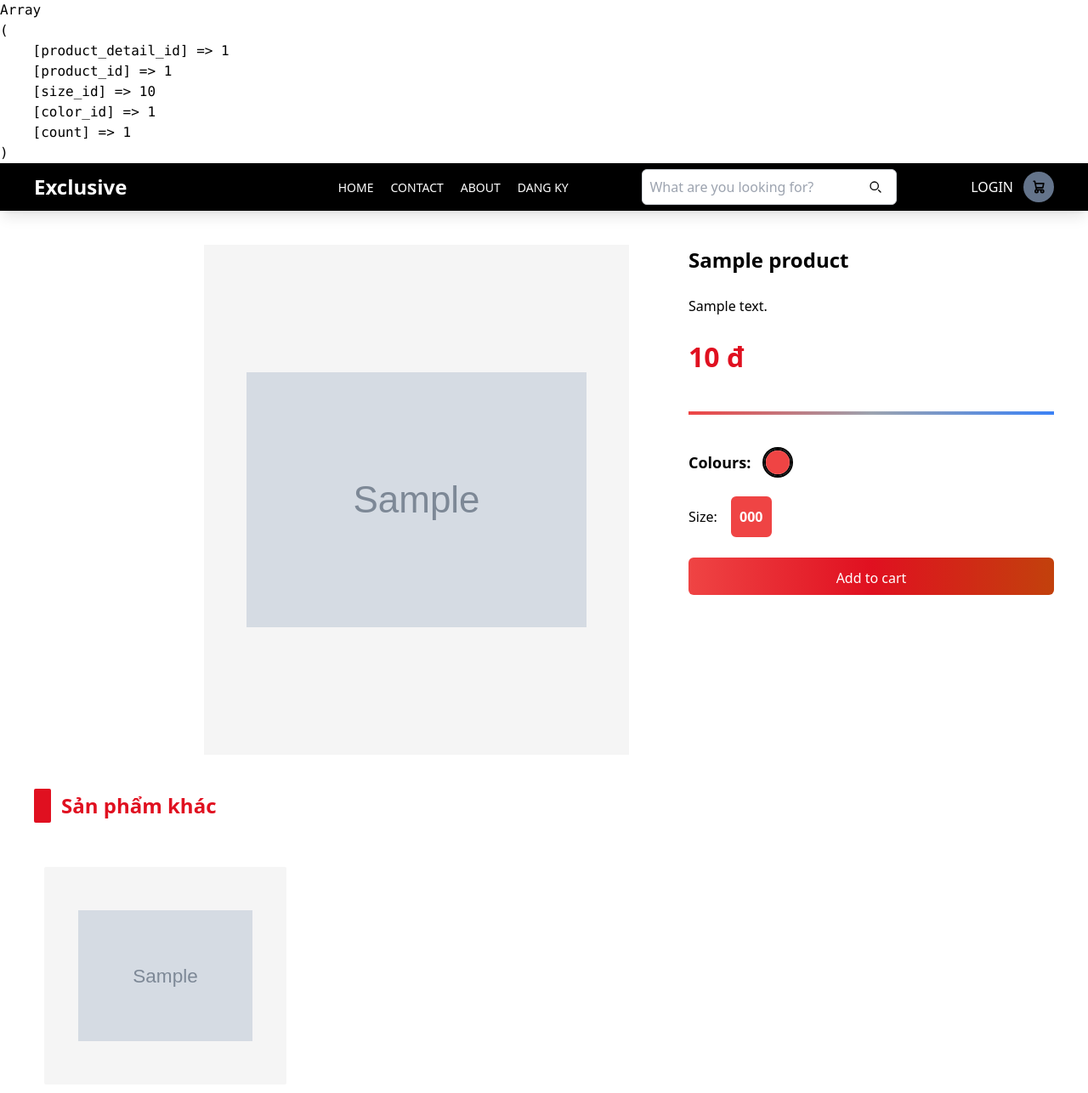
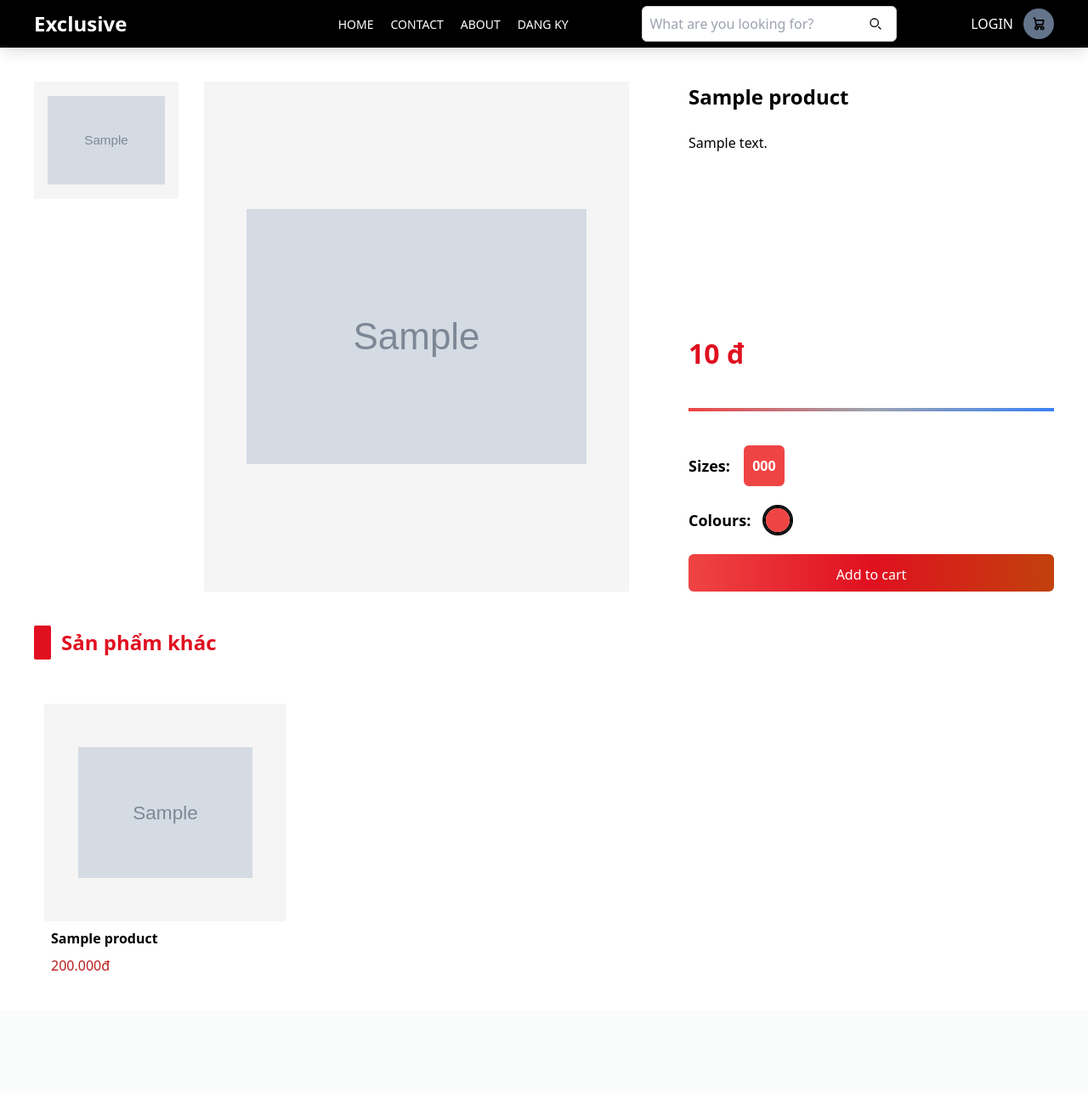
Before and after one commit to NguyenMinhToan003/DA_PHP, a PHP site: page /index.php?page=sanpham&id=1 in a window 1280 px wide. Shown: the top 1286 px of the page at 85% size. After the commit the page ends 1142 px from the top, so only its background shows below. Run offline with PHP 8.4, Linux system fonts and the light colour scheme; data comes from the database, SQL or seed files in the repository; tables that the repository leaves empty hold one stand-in row (values such as "Sample post"); grey boxes marked "Sample" are stand-in pictures; some libraries are stand-ins or nearby versions.

Commit message:
Fix Cart

```diff
--- a/class/Product.php
+++ b/class/Product.php
@@ -12,17 +12,8 @@
     $sql = 'select * from products join images on products.product_id=images.product_id where id=?';
     return $this->selectSQL($sql, [$id]);
   }
-  function getProductDetails($id)
-  {
-    $sql = 'SELECT * from product_detail where product_id=?';
-    return $this->selectSQL($sql, [$id]);
-  }
-  function getProductDetail($product_id, $color_id, $size_id)
-  {
-    $sql = 'SELECT * from product_detail where product_id=? and color_id=? and size_id=?';
-    echo $sql;
-    return $this->selectSQL($sql, [$product_id, $color_id, $size_id]) || [];
-  }
+
+
   function getProducts($key = '', $catagoriesId = 0)
   {
     $sql = 'SELECT * FROM products WHERE name LIKE ?';
@@ -52,49 +43,109 @@
 
   function getImages($id)
   {
-    return $this->selectSQL('select * from images where product_id=?', [$id]);
-  }
-
-  function getColors($id)
-  {
-    $sql = 'SELECT * from colors JOIN product_detail
-            on colors.color_id = product_detail.color_id
-            where product_detail.product_id=?';
-    $data = $this->selectSQL($sql, [$id]) ?? [];
-    return $data;
+    $sql = 'SELECT url_image FROM images WHERE product_id = ?';
+    return $this->selectSQL($sql, [$id]);
   }
 
   function getSizes($id)
   {
-    $sql = 'SELECT * from sizes JOIN product_detail
-            on sizes.size_id=product_detail.size_id
-            where product_detail.product_id=?';
-    $data = $this->selectSQL($sql, [$id]) ?? [];
-    return $data;
+    $sql = 'SELECT
+                s.size_id,
+                s.size_code,
+                s.size_name
+            FROM
+                sizes s
+            JOIN
+                product_detail pd ON pd.size_id = s.size_id
+            WHERE
+                pd.product_id = ?';
+    return $this->selectSQL($sql, [$id]);
   }
-  // function getColorWithSize($product_id, $size_id)
-  // {
-  //   $sql = 'SELECT * from product_detail
-  //           JOIN colors
-  //           on product_detail.color_id = colors.color_id
-  //           where product_id=? and size_id=?';
-  //   return $this->selectSQL($sql, [$product_id, $size_id]);
-  // }
-  function detail($id)
+
+
+  function getColors($id)
   {
-    $sql = 'SELECT * FROM products
-            WHERE products.product_id = ?';
-    $data = $this->selectSQL($sql, [$id]);
+    $sql = 'SELECT
+                c.color_id,
+                c.color_code,
+                c.color_name
+            FROM
+                colors c
+            JOIN
+                product_detail pd ON pd.color_id = c.color_id
+            WHERE
+                pd.product_id = ?';
+    return $this->selectSQL($sql, [$id]);
+  }
+
+  function getColorsBySize($id, $size_id)
+  {
+    $sql = 'SELECT
+                c.color_id,
+                c.color_code,
+                c.color_name
+            FROM
+                colors c
+            JOIN
+                product_detail pd ON pd.color_id = c.color_id
+            WHERE
+                pd.product_id = ? AND pd.size_id = ?';
+
+    return $this->selectSQL($sql, [$id, $size_id]);
+  }
+
+  function getProduct($id)
+  {
+    $sql = 'SELECT
+                p.product_id,
+                p.name AS product_name,
+                p.description AS product_description,
+                p.price
+            FROM
+                products p
+            WHERE
+                p.product_id = ?';
+    return $this->selectSQL($sql, [$id]);
+  }
+
+  function getProductDetails($id, $size_id)
+  {
+
+    $product = $this->getProduct($id);
+
+    $sizes = $this->getSizes($id);
+    $colors = $this->getColorsBySize($id, $size_id);
     $images = $this->getImages($id);
-    $colors = $this->getColors($id);
-    $sizes = $this->getSizes($id);
-    if (count($data) > 0) {
-      $data[0]['images'] = $images;
-      $data[0]['colors'] = $colors;
-      $data[0]['sizes'] = $sizes;
-      return $data[0];
-    } else {
-      return [];
-    }
+
+    return [
+      'product_id' => $product[0]['product_id'],
+      'product_name' => $product[0]['product_name'],
+      'product_description' => $product[0]['product_description'],
+      'images' => $images,
+      'price' => $product[0]['price'],
+      'colors' => $colors,
+      'sizes' => $sizes
+    ];
+  }
+  function getProductDetailByIdColorIdSizeId($id, $color_id, $size_id)
+  {
+    $sql = 'SELECT
+                  p.name,p.price,product_detail.product_detail_id,c.color_name,s.size_name,
+                  p.product_id,c.color_id,s.size_id
+            FROM
+                  product_detail
+            JOIN
+                  products p ON product_detail.product_id  = p.product_id
+            JOIN
+                  colors c ON product_detail.color_id = c.color_id
+            JOIN
+                  sizes s ON product_detail.size_id = s.size_id
+            WHERE
+                  product_detail.product_id = ? AND c.color_id = ? AND s.size_id = ?
+    ';
+    $data = $this->selectSQL($sql, [$id, $color_id, $size_id]);
+    $images = $this->getImages($id);
+    $data[0]['images'] = $images;
+    return $data[0];
   }
 }
--- a/index.php
+++ b/index.php
@@ -24,8 +24,8 @@
   case 'dangnhap':
     include 'pages/login.php';
     break;
-  case 'them-gio-hang':
-    include 'functions/addToCart.php';
+  case 'addToCart':
+    include './functions/cart.php';
     break;
   case 'qlsanpham':
     include './admin/qlsanpham.php';
--- a/pages/product.php
+++ b/pages/product.php
@@ -1,109 +1,112 @@
 <?php
+
+$productId = $_GET['id'] ?? 0;
+
+$sizeId = $_GET['size_id'] ?? 0;
+
 $lstProduct = new Product();
-$id = $_GET['id'] ?? 0;
-$product = $lstProduct->detail($id);
+$product = $lstProduct->getProductDetails($productId, $sizeId);
+if ($sizeId == 0) {
+  $sizeId = $product['sizes'][0]['size_id'] ?? 0;
+  $product = $lstProduct->getProductDetails($productId, $sizeId);
+}
+
 if (!$product) {
-  header('location: index.php');
+  header('Location: index.php');
+  exit;
 }
-$pd = $lstProduct->getProductDetails($id);
-foreach ($pd as $v) {
-  echo "<pre>";
-  print_r($v);
-  echo "</pre>";
-}
-// $p = $lstProduct->getProductDetails($id);
-// echo "<pre>";
-// print_r($pd);
-// echo "</pre>";
 
 include './views/nav.php';
 ?>
 
-<form method='POST' action='../functions//cart.php' class='w-[1200px] flex gap-[70px] md:h-[600px] h-auto mx-auto mt-10 md:flex-row flex-col'>
-  <div class=' w-full flex gap-[30px]'>
+<form method='POST' action='../functions/cart.php' class='w-[1200px] flex gap-[70px] md:h-[600px] h-auto mx-auto mt-10 md:flex-row flex-col'>
+  <div class='w-full flex gap-[30px]'>
     <div class='w-[170px] h-full gap-4 flex flex-col flex-wrap'>
-      <?php for ($i = 1; $i < count($product['images']); $i++) { ?>
+      <?php foreach ($product['images'] as $image) { ?>
         <div class='bg-[#f5f5f5] w-[170px] p-4 h-[138px]'>
-          <img src='<?php echo $product['images'][$i]['url_image'] ?>' class='w-full h-full object-scale-down' />
+          <img src='<?php echo $image['url_image']; ?>' class='w-full h-full object-scale-down' />
         </div>
       <?php } ?>
     </div>
     <div class='w-[500px] md:h-[600px] h-auto bg-[#f5f5f5] px-[27px] flex justify-center items-center p-10'>
-      <img src='<?php echo $product['images'][0]['url_image'] ?>' class='w-full  object-scale-down' />
+      <img src='<?php echo $product['images'][0]['url_image']; ?>' class='w-full object-scale-down' />
     </div>
   </div>
 
-  <div class='w-full flex flex-col gap-6' method='post'>
-    <p class='font-semibold text-[24px]'><?php echo $product['name']; ?></p>
-    <p>
-      <?php echo $product['description']; ?>
-    </p>
+  <div class='w-full flex flex-col justify-between '>
+    <div class='w-full flex flex-col gap-6'>
+      <p class='font-semibold text-[24px]'><?php echo $product['product_name']; ?></p>
+      <p><?php echo $product['product_description']; ?></p>
+
+    </div>
+    <div class='w-full flex flex-col gap-6'>
       <p class='text-primary text-[32px] font-bold'><?php echo number_format($product['price']); ?> đ</p>
       <div class='w-full h-1 bg-gradient-to-r from-red-500 via-gray-400 to-blue-500 my-4'></div>
+
+      <?php
+      if ($product['sizes']) { ?>
+        <div class='flex gap-4 items-center'>
+          <span class='text-lg font-semibold'>Sizes:</span>
+          <?php
+          foreach ($product['sizes'] as $size) { ?>
+            <a
+              href='../index.php?page=sanpham&id=<?php echo $productId ?>&size_id=<?php
+                                                                                  echo $size['size_id'] ?>'>
+              <div
+                for='<?php echo $size['size_id']; ?>'
+                class='w-12 h-12 rounded-md border-2 border-gray-400 flex justify-center items-center cursor-pointer
+            transition-all duration-300
+             <?php
+              if ($size['size_id'] == $sizeId) {
+                echo 'bg-red-500 border-red-500 text-white';
+              }
+              ?>
+           '>
+                <p class=' text-black font-semibold text-inherit'><?php echo strtoupper($size['size_code']); ?></p>
+              </div>
+            </a>
+          <?php } ?>
+        </div>
+      <?php } ?>
+
+      <?php
+      if ($product['colors']) { ?>
         <div class='flex gap-4 items-center'>
           <span class='text-lg font-semibold'>Colours:</span>
           <?php
-      $defaultColor = $product['colors'][0]['color_code'] ?? '';
-      foreach ($product['colors'] as $color) { ?>
+          $defaultColor = $product['colors'][0]['color_id'] ?? 0;
+          foreach ($product['colors'] as $color) {
+          ?>
             <div>
               <input
                 type='radio'
                 name='color'
+                <?php echo $color['color_id'] === $defaultColor ? 'checked' : '' ?>
                 value='<?php echo $color['color_id']; ?>'
                 id='<?php echo $color['color_code']; ?>'
-            <?php echo $color['color_code'] === $defaultColor ? 'checked' : ''; ?>
                 class='peer hidden' />
               <label
                 for='<?php echo $color['color_code']; ?>'
                 class='w-8 h-8 rounded-full border-2 border-gray-400 flex justify-center items-center cursor-pointer
-            transition-all duration-300
-               peer-checked:border-black peer-checked:ring-2 peer-checked:ring-black '>
-            <div class='w-full h-full  rounded-full bg-<?php echo $color['color_code']; ?>'></div>
+                        transition-all duration-300 peer-checked:border-black peer-checked:ring-2 peer-checked:ring-black'>
+                <div class='w-full h-full rounded-full bg-<?php echo $color['color_code']; ?>'></div>
               </label>
             </div>
           <?php } ?>
         </div>
-
-    <div class='flex gap-4 items-center'>
-      <span>Size:</span>
-      <?php
-
-      $defaultSize = $product['sizes'][0]['size_code'] ?? '';
-      foreach ($product['sizes'] as $size) { ?>
-        <div>
-          <input
-            name='size'
-            type='radio'
-            value='<?php echo $size['size_id']; ?>'
-            id='<?php echo $size['size_code']; ?>'
-            <?php echo $size['size_code'] === $defaultSize ? 'checked' : ''; ?>
-            class='peer hidden' />
-          <label
-            for='<?php echo $size['size_code']; ?>'
-            class='w-12 h-12 rounded-md border-2 border-gray-400 flex justify-center items-center cursor-pointer
-            transition-all duration-300
-               peer-checked:bg-red-500 peer-checked:border-red-500 peer-checked:text-white '>
-            <p class='text-black font-semibold text-inherit'><?php echo strtoupper($size['size_code']); ?></p>
-          </label>
+      <?php } ?>
+      <div class='flex gap-6 h-11'>
+        <input type='hidden' name='product_id' value='<?php echo $product['product_id']; ?>' />
+        <input type='hidden' name='size' value='<?php echo $sizeId ?>' />
+        <button type='submit' name='add_to_cart' value='1' class='btn w-full bg-gradient-to-r from-red-500 via-primary to-orange-700 text-white p-3 rounded-md'>
+          Add to cart
+        </button>
       </div>
-      <?php } ?>
     </div>
 
-
-    <div class='flex gap-2 h-11'>
-
-      <input type='hidden' name='product_id' value='<?php echo $product['product_id']; ?>' />
-      <input type='hidden' name='price' value='<?php echo $product['price']; ?>' />
-      <input type='hidden' name='add_to_cart' value='1' />
-      <input type='hidden' name='url_image' value='<?php echo $product['images'][0]['url_image'] ?>' />
-      <input type='hidden' name='name' value='<?php echo $product['name']; ?>' />
-      <button type='submit' class='btn w-full bg-gradient-to-r from-red-500 via-primary to-orange-700 text-white p-3 rounded-md '>
-        Add to cart
-      </button>
-
-    </div>
   </div>
 </form>
+
 
 
 <?php
```
Also changed, not shown: functions/cart.php (+9 -11 lines), pages/cart.php (+23 -23 lines), views/products.php (+10 -2 lines), class/Order.php (added). Lines whose indentation alone changed are shown as unchanged.
